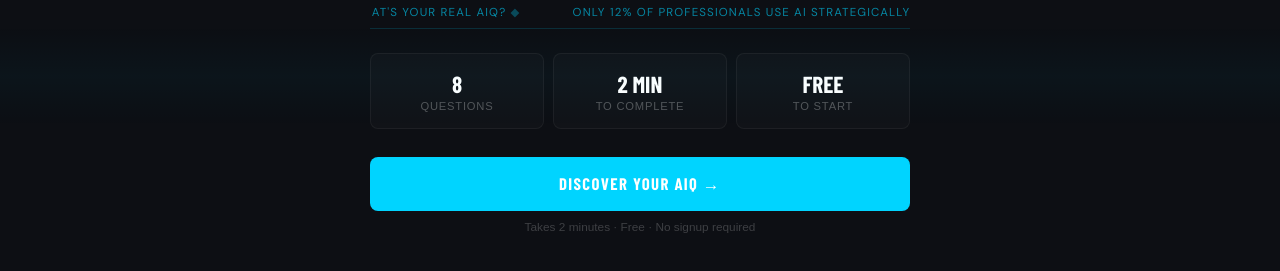
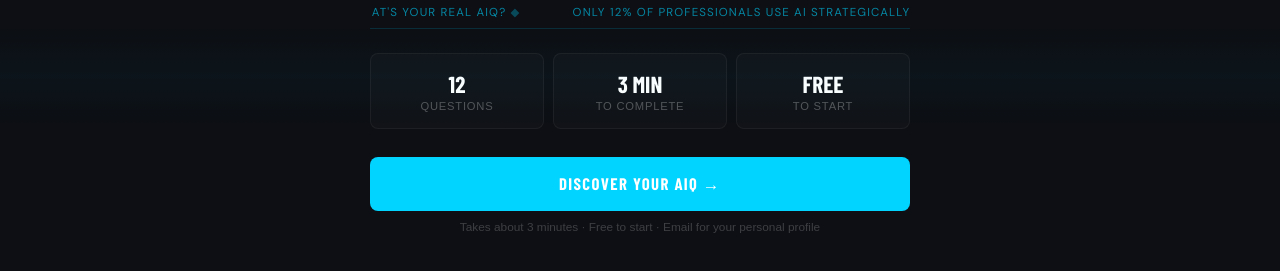
Before and after one commit to Fridahmbwaya/whatsmyaiq, a Next.js app: page / in a window 1280 px wide. Shown: the part 411-682 px from the top of the page. Built offline with nearby package versions, Linux system fonts and the light colour scheme; a web font is replaced by a local one.

Commit message:
fix: reflect expanded twelve-question AIQ quiz on landing page

```diff
--- a/aiq.jsx
+++ b/aiq.jsx
@@ -821,7 +821,7 @@ export default function WhatsmyAIQ() {
               <div className="ticker-inner">{[...tickers,...tickers].map((t,i)=><span key={i} className="t-item">{t} <span style={{color:"rgba(0,212,255,.3)"}}>◆</span></span>)}</div>
             </div>
             <div className="fu4" style={{display:"grid",gridTemplateColumns:"1fr 1fr 1fr",gap:"9px",marginBottom:"28px"}}>
-              {[{num:"8",label:"Questions"},{num:"2 MIN",label:"To complete"},{num:"FREE",label:"To start"}].map(s=>(
+              {[{num:String(QUESTIONS.length),label:"Questions"},{num:"3 MIN",label:"To complete"},{num:"FREE",label:"To start"}].map(s=>(
                 <div key={s.label} className="sbox">
                   <div style={{fontFamily:"'Barlow Condensed',sans-serif",fontSize:"1.45rem",fontWeight:900,color:"#fff"}}>{s.num}</div>
                   <div style={{fontSize:".7rem",color:"rgba(255,255,255,.28)",textTransform:"uppercase",letterSpacing:".07em",marginTop:"2px"}}>{s.label}</div>
@@ -830,7 +830,7 @@ export default function WhatsmyAIQ() {
             </div>
             <div className="fu5" style={{display:"flex",flexDirection:"column",alignItems:"stretch",gap:"9px"}}>
               <button className="cta-dark" style={{width:"100%"}} onClick={()=>setScreen("audience")}>Discover Your AIQ →</button>
-              <p style={{textAlign:"center",fontSize:".74rem",color:"rgba(255,255,255,.2)"}}>Takes 2 minutes · Free · No signup required</p>
+              <p style={{textAlign:"center",fontSize:".74rem",color:"rgba(255,255,255,.2)"}}>Takes about 3 minutes · Free to start · Email for your personal profile</p>
             </div>
           </div>
         </div>
```
